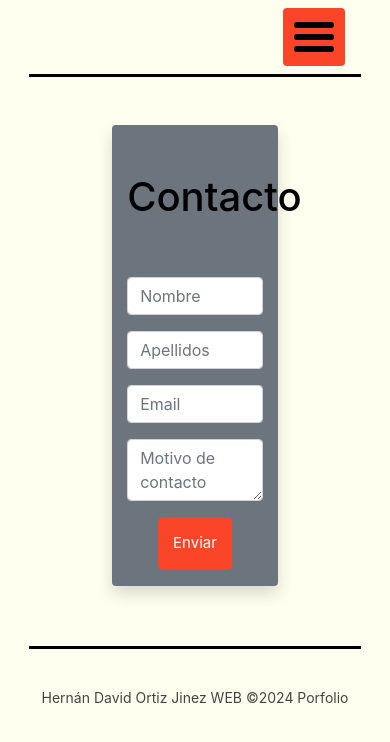
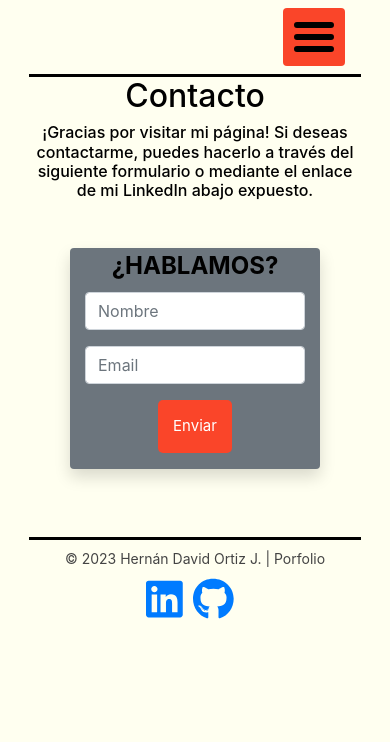
Before and after one commit to Sistemshdortiz/porfolio, a React (Create React App) app: page /contacto in a window 390 px wide. Shown: the top 742 px of the page. Built offline with nearby package versions, Linux system fonts and the light colour scheme.

Commit message:
Update footer and body responsive

```diff
--- a/package.json
+++ b/package.json
@@ -3,6 +3,9 @@
   "version": "0.1.0",
   "private": true,
   "dependencies": {
+    "@fortawesome/fontawesome-free": "^6.5.1",
+    "@fortawesome/free-brands-svg-icons": "^6.5.1",
+    "@fortawesome/react-fontawesome": "^0.2.0",
     "@testing-library/jest-dom": "^5.17.0",
     "@testing-library/react": "^13.4.0",
     "@testing-library/user-event": "^13.5.0",
--- a/src/components/Contacto.js
+++ b/src/components/Contacto.js
@@ -2,28 +2,25 @@ import React from 'react'
 
 export const Contacto = () => {
   return (
-    <div className="container w-50 bg-secondary mt-5 rounded shadow">
-      <form className='text-center' data-netlify="true" method="POST">
-        <h1 className='fw-bold text-center py-5'>Contacto</h1>
-
+    <div>
+      <h2 className='text-center'>Contacto</h2>
+      <p className='text-center h6'>
+        ¡Gracias por visitar mi página! Si deseas contactarme, puedes hacerlo a través del siguiente formulario o mediante el enlace de mi LinkedIn abajo expuesto.
+      </p>
+    <div className="container   bg-secondary mt-5 rounded shadow" style={{ minWidth: '250px', maxWidth: '30%'}}>
+      <form className='text-center' data-netlify="true" method="POST" netlify >
+        <fieldset>
+          <legend className='text-uppercase font-weight-bold'>¿Hablamos?</legend>
+        </fieldset>
         <div className='mb-3'>
           <input className="form-control" type='text' placeholder='Nombre' name='nombre' autoComplete="true" />
         </div>
-
         <div className='mb-3'>
-          <input type='text' className='form-control' placeholder='Apellidos' name='apellidos' />
+          <input type='email' className='form-control' placeholder='Email' name='email' />
         </div>
-        <div className='mb-3'>
-          <input type='text' className='form-control' placeholder='Email' name='email' />
-        </div>
-        <div className='mb-3'>
-          <textarea type='text' className='form-control' placeholder='Motivo de contacto' name='motivo' />
-        </div>
-
         <input type='submit' value='Enviar' className='mb-3' />
-
       </form>
     </div>
-
+    </div>
   )
 }
--- a/src/components/layout/Footer.js
+++ b/src/components/layout/Footer.js
@@ -1,9 +1,26 @@
 import React from 'react'
+import '@fortawesome/fontawesome-free/css/all.css';
+import { FontAwesomeIcon } from '@fortawesome/react-fontawesome';
+import { faLinkedin, faGithub } from '@fortawesome/free-brands-svg-icons';
 
 export const Footer = () => {
   return (
+    // <footer className='footer'>
+    //   <p>Hernán David Ortiz Jinez WEB &copy;2024 Porfolio</p>
+    // </footer>
     <footer className='footer'>
-      <p>Hernán David Ortiz Jinez WEB &copy;2024 Porfolio</p>
+      <div className="container text-center">
+        <p>&copy; {new Date().getFullYear()} Hernán David Ortiz J. | Porfolio</p>
+        <div className="social-icons mt-3">
+          <a href="https://www.linkedin.com/in/h%C3%A9rnan-david-ortiz-jinez-61aa52a5/" target="_blank" rel="noopener noreferrer">
+            <FontAwesomeIcon icon={faLinkedin} size="3x" style={{ marginRight: '10px' }} />
+          </a>
+          <a href="https://github.com/Sistemshdortiz" target="_blank" rel="noopener noreferrer">
+            <FontAwesomeIcon icon={faGithub} size="3x" style={{ marginRight: '10px' }} />
+          </a>
+          {/* Agrega más iconos de redes sociales según tus necesidades */}
+        </div>
+      </div>
     </footer>
   )
 }
--- a/src/index.css
+++ b/src/index.css
@@ -31,6 +31,7 @@ body {
   -webkit-font-smoothing: antialiased;
   -moz-osx-font-smoothing: grayscale;
   transition: all 0.3s ease-in-out;
+  min-width: 335px;
 }
 
 code {
@@ -124,6 +125,7 @@ code {
   margin: 3px 0;
   transition: transform 0.3s ease-in-out, opacity 0.3s ease-in-out;
 }
+
 .hamburguerButton.expanded span:nth-child(1) {
   transform: translateY(12px) rotate(45deg);
 }
@@ -157,6 +159,7 @@ code {
   color: var(--highlight-color);
   transition: all 0.3s ease-in-out;
 }
+
 .navbar-nav .nav-item .nav-link-custom.active {
   color: var(--highlight-color);
   transition: all 0.3s ease-in-out;
@@ -182,7 +185,8 @@ code {
   font-size: 14px;
   margin-top: 35px;
   border-top: 3px solid var(--border_color);
-  padding-top: 45px;
+  padding-top: 15px;
+  padding-bottom: 30px;
   background: var(--body_background);
   min-height: 40px;
   line-height: 7px;
```
Also changed, not shown: 1 other file (tests, documents, lock files or other folders).
